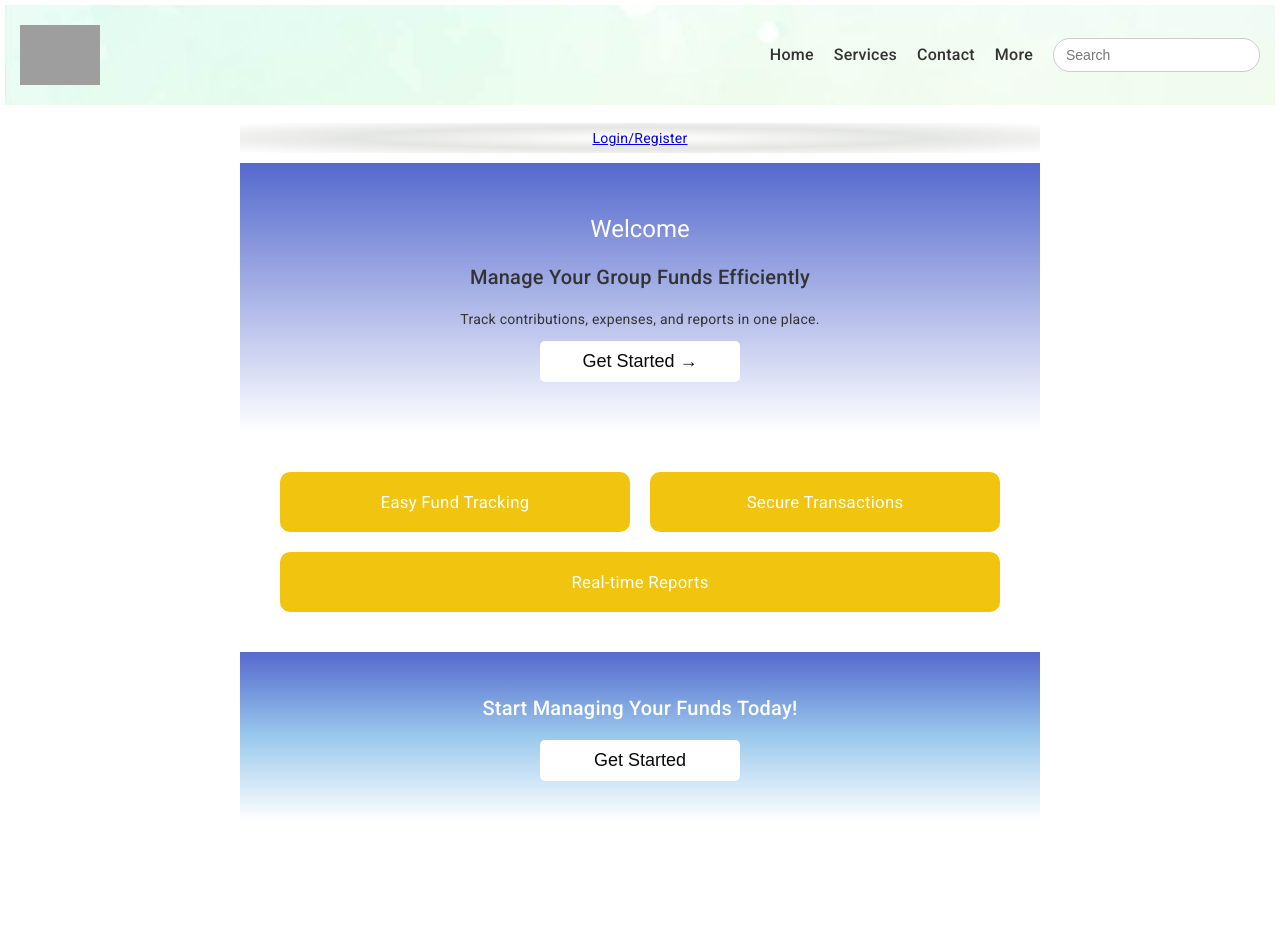
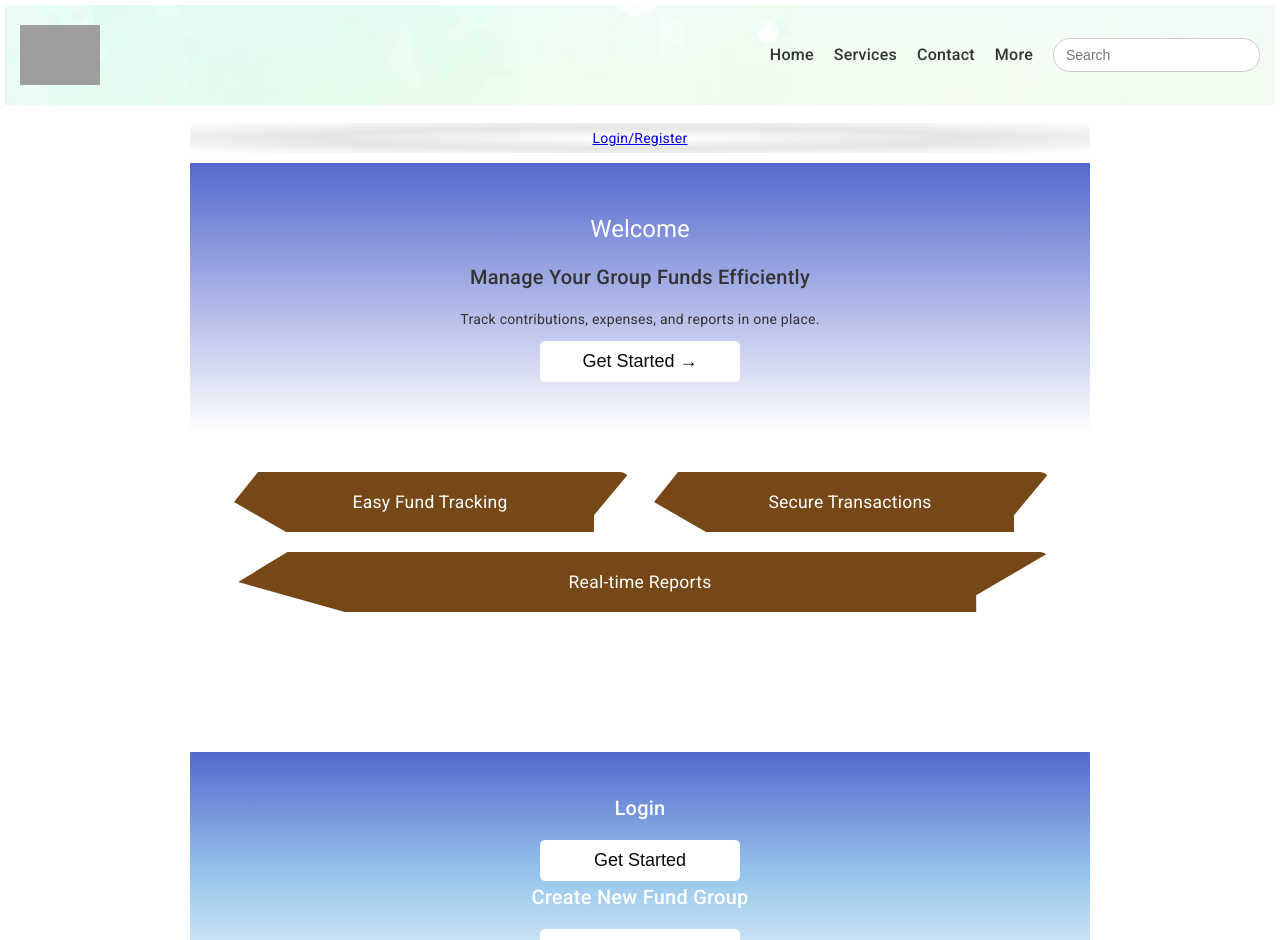
Before and after one commit to devarshi-patidar18/Fields-To-Future-Client, an Angular app in the folder FieldsToFuture/: page / in a window 1280 px wide. Shown: the top 940 px of the page. Before the commit the page ends 821 px from the top, so only its background shows below. Built offline with nearby package versions, Linux system fonts and the light colour scheme; grey boxes are pictures that could not be loaded.

Commit message:
Home Page changes

```diff
--- a/FieldsToFuture/src/app/common/home/home.component.css
+++ b/FieldsToFuture/src/app/common/home/home.component.css
@@ -37,24 +37,39 @@ body {
     padding: 30px;
     background-color: white;
     flex-wrap: wrap;
+    border-image-slice: 30%;
 }
 
 .feature-box {
     width: 30%;
     padding: 20px;
-    background-color: #f1c40f;
+    background-color: #764818;
     color: white;
     text-align: center;
     border-radius: 10px;
     margin: 10px;
     flex-grow: 1;
-    font-size: 1.2em;
+    clip-path: polygon(7% 0%, 100% 0%, 91% 72%, 91% 102%, 14% 100%, 1% 50%);
+    font-size: 1.25em;
 }
+
+.feature-box:hover{
+    width: 35%;
+    height: 100px;
+    box-shadow: 5px 5px 5px #e0dfdfda;
+    transition: all 0.3s ease;
+    font-size: 1.35em;
+    clip-path: polygon(0% 0%, 100% 0%, 100% 100%, 0% 100%, 0% 100%, 0% 100%);
+}
+
+
 .cta {
     text-align: center;
     padding: 40px;
     background: linear-gradient( #5569ce, rgb(154, 201, 236),white);
     color: white;
+    margin-bottom: 350px;
+    margin-top: 100px;
 }
 .cta button,.hero button {
     background-color: white;
@@ -69,7 +84,7 @@ body {
 
 @media screen and (min-width: 768px) {
     .home-container {
-        width: 800px;
+        width: 900px;
     }
 
 }
--- a/FieldsToFuture/src/app/common/home/home.component.html
+++ b/FieldsToFuture/src/app/common/home/home.component.html
@@ -3,7 +3,7 @@
     <h1> Welcome</h1>
     <h2>Manage Your Group Funds Efficiently</h2>
     <p>Track contributions, expenses, and reports in one place.</p>
-    <button>Get Started &rarr;</button>
+    <button (click)="gettingStarted()">Get Started &rarr;</button>
 </div>
 
 <div class="features">
@@ -12,8 +12,10 @@
     <div class="feature-box">Real-time Reports</div>
 </div>
 
-<div class="cta">
-    <h2>Start Managing Your Funds Today!</h2>
+<div class="cta" id="bottom">
+    <h2>Login</h2>
+    <button>Get Started</button>
+    <h2>Create New Fund Group</h2>
     <button>Get Started</button>
 </div>
 </div>
--- a/FieldsToFuture/src/app/common/home/home.component.ts
+++ b/FieldsToFuture/src/app/common/home/home.component.ts
@@ -1,4 +1,4 @@
-import { Component } from '@angular/core';
+import { Component, ElementRef, ViewChild } from '@angular/core';
 
 @Component({
   selector: 'app-home',
@@ -8,5 +8,9 @@ import { Component } from '@angular/core';
   styleUrl: './home.component.css'
 })
 export class HomeComponent {
+  @ViewChild('bottom', { static: false }) bottomElement!: ElementRef;
 
+  gettingStarted() {
+    this.bottomElement?.nativeElement.scrollIntoView({ behavior: 'smooth' });
+  }
 }
```
